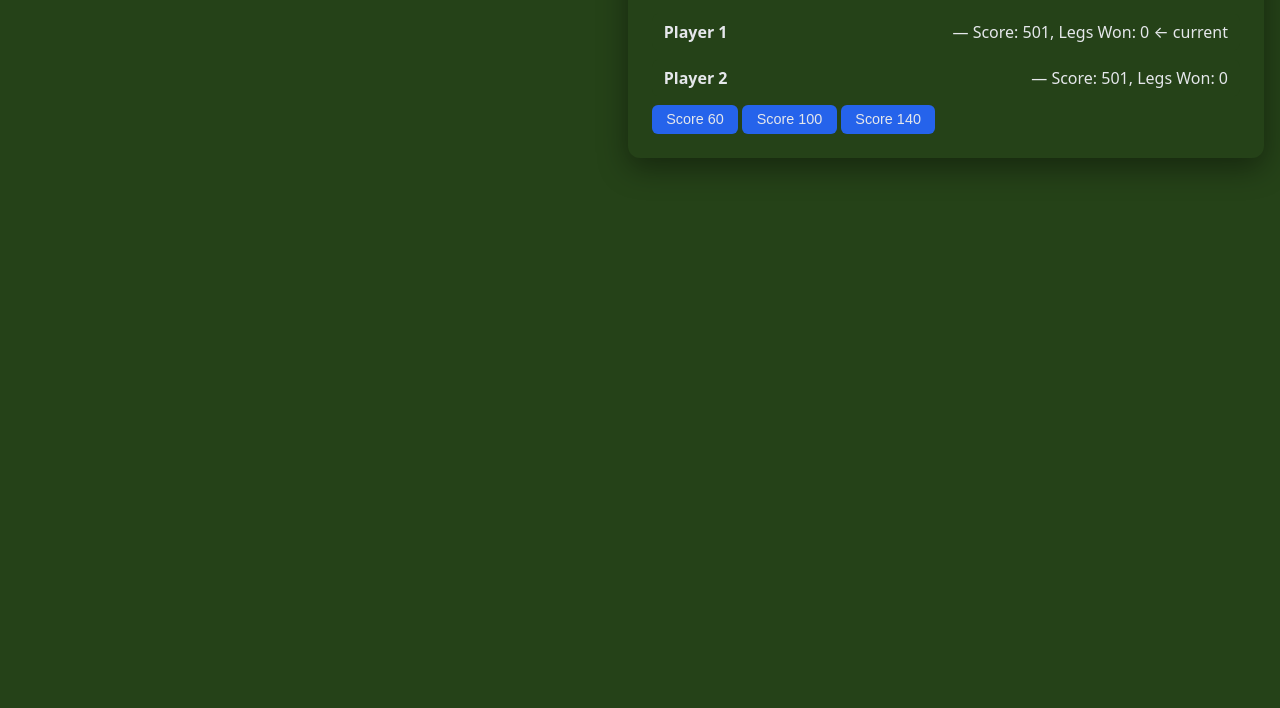
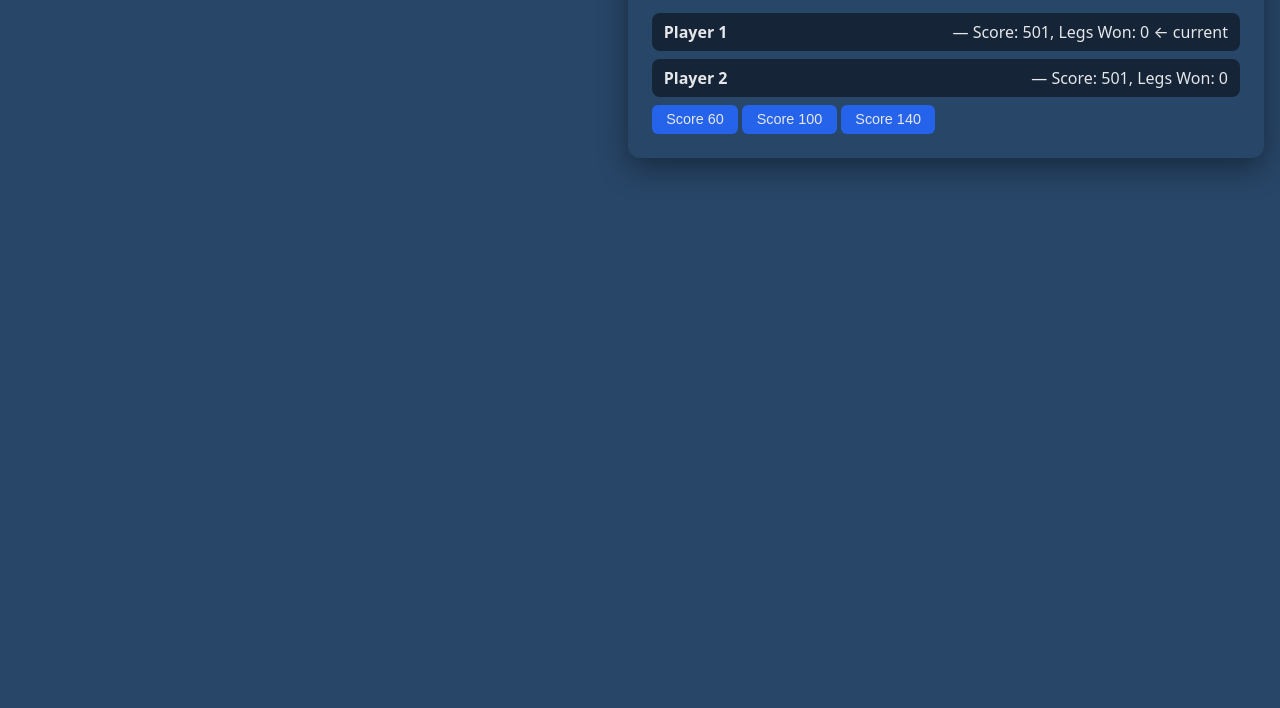
Before and after one commit to bahar99703/darts-score-keeper, a website: page source.html in a window 1280 px wide. Shown: the part 92-800 px from the top of the page. Drawn offline with Linux system fonts and the light colour scheme.

Commit message:
changing css color

```diff
--- a/styles.css
+++ b/styles.css
@@ -9,7 +9,7 @@
 
 body {
   font-family: system-ui, -apple-system, BlinkMacSystemFont, "Segoe UI", sans-serif;
-  background: #254218;
+  background: #284668;
   color: #e5e7eb;
   min-height: 100vh;
   display: flex;
@@ -22,7 +22,7 @@ body {
 #game {
   width: 100%;
   max-width: 640px;
-  background: #254218;
+  background: #284668;
   border-radius: 0.75rem;
   box-shadow: 0 10px 30px rgba(0, 0, 0, 0.4);
   padding: 1.5rem;
@@ -48,7 +48,7 @@ li {
   padding: 0.5rem 0.75rem;
   margin-bottom: 0.5rem;
   border-radius: 0.5rem;
-  background: #254218;
+  background: #152436;
   display: flex;
   justify-content: space-between;
   align-items: center;
```
